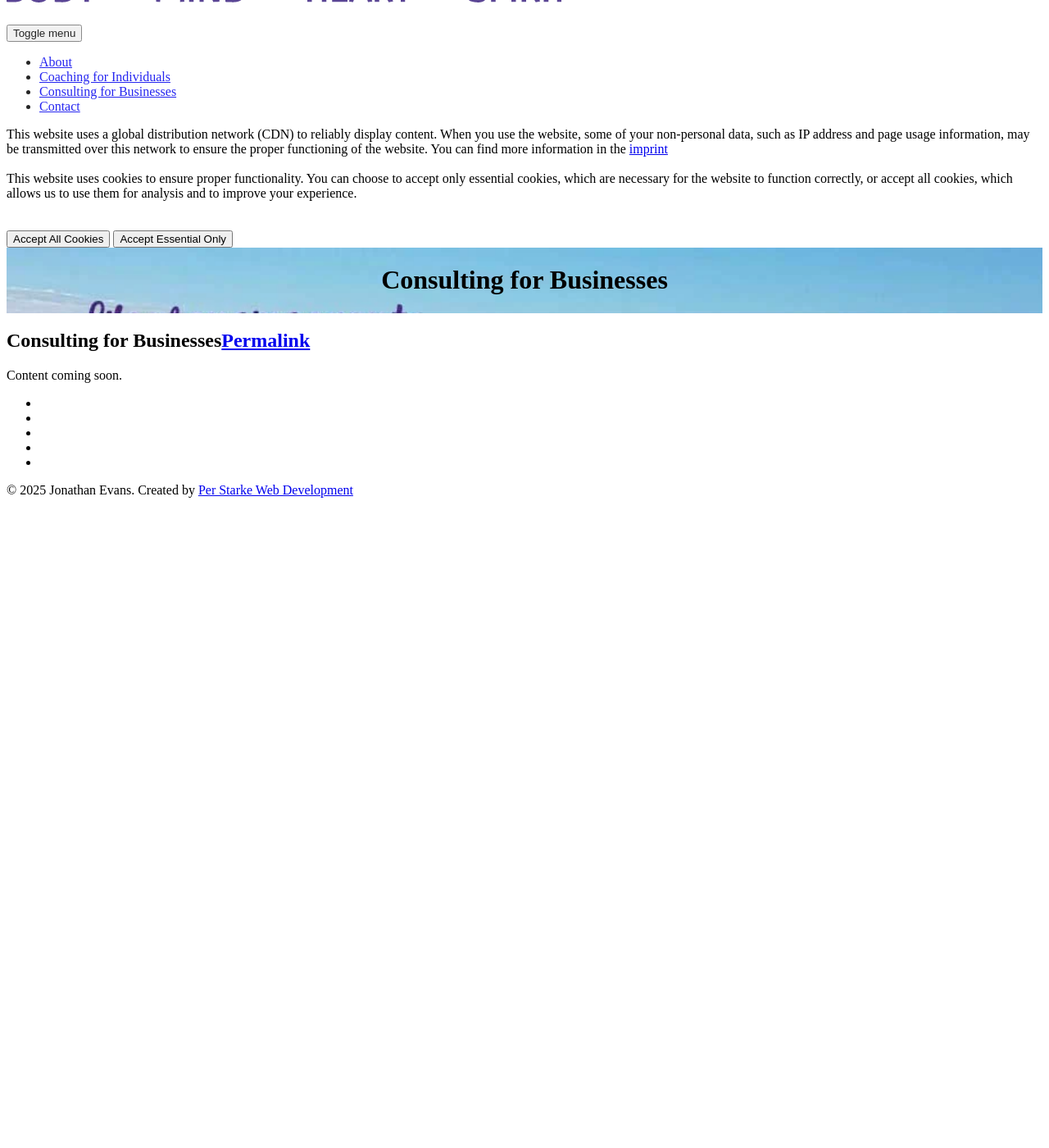
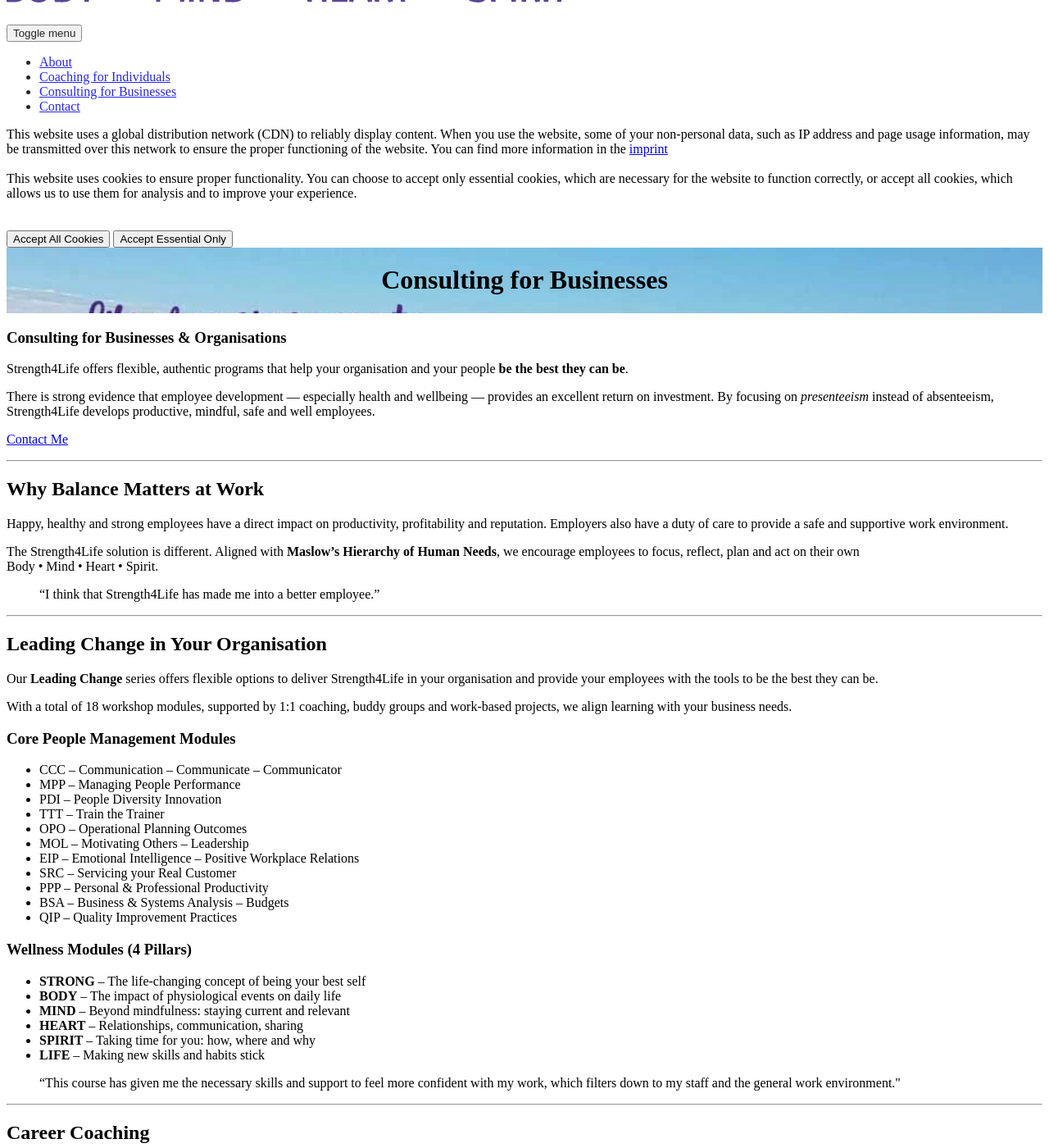
Before and after one commit to perstarke-webdev/strength4life-eu, a Jekyll site: the page built from _pages/consulting-for-businesses.html, in a window 1280 px wide and 1400 px high, scrolled down 431 px. Shown: the whole window at 82% size. Built offline with Jekyll 4.4.1, drawn with Linux system fonts in a browser that asks for light colours; cached includes are drawn as plain includes; before the commit the page ends 1046 px from its top, so only the background shows below that; some of the changed text lies outside the part shown.

Commit message:
business page

```diff
--- /dev/null
+++ b/_pages/consulting-for-businesses.html
@@ -0,0 +1,145 @@
+---
+title: "Consulting for Businesses"
+permalink: /consulting-for-businesses/
+header:
+  overlay_image: /assets/images/life-changing-events-real-difference.webp
+---
+
+<!-- INTRO -->
+<section class="site-section first-section business">
+  <h1>Consulting for Businesses & Organisations</h1>
+  <p>
+    <span class="text-red">Strength4Life</span> offers flexible, authentic programs
+    that help your organisation and your people <strong>be the best they can be</strong>.
+  </p>
+  <p>
+    There is strong evidence that employee development — especially health and wellbeing —
+    provides an excellent return on investment. By focusing on <em>presenteeism</em> instead of absenteeism,
+    Strength4Life develops productive, mindful, safe and well employees.
+  </p>
+  <p>
+    <a href="/contact/" class="btn btn--primary">Contact Me</a>
+  </p>
+</section>
+
+<hr class="section-sep">
+
+<!-- WHY BALANCE -->
+<section class="site-section business">
+  <h2>Why Balance Matters at Work</h2>
+  <p>
+    Happy, healthy and strong employees have a <span class="text-red">direct impact</span> on
+    productivity, profitability and reputation. Employers also have a duty of care to provide
+    a safe and supportive work environment.
+  </p>
+  <p>
+    The <span class="text-red">Strength4Life</span> solution is different. Aligned with
+    <strong>Maslow’s Hierarchy of Human Needs</strong>, we encourage employees to
+    focus, reflect, plan and act on their own<br>
+    <span class="pillars-highlight">Body • Mind • Heart • Spirit</span>.
+  </p>
+  <blockquote class="business-quote-red">
+    “I think that Strength4Life has made me into a better employee.”
+  </blockquote>
+</section>
+
+<hr class="section-sep">
+
+<!-- LEADING CHANGE -->
+<section class="site-section business">
+  <h2>Leading Change in Your Organisation</h2>
+  <p>
+    Our <strong>Leading Change</strong> series offers flexible options to deliver
+    Strength4Life in your organisation and provide your employees with the
+    <span class="text-red">tools</span> to be the best they can be.
+  </p>
+  <p>
+    With a total of 18 workshop modules, supported by 1:1 coaching, buddy groups
+    and work-based projects, we align learning with your business needs.
+  </p>
+
+  <div class="box-container">
+    <div class="box box-half box--primary">
+      <h3>Core People Management Modules</h3>
+      <ul class="business-list">
+        <li>CCC – Communication – Communicate – Communicator</li>
+        <li>MPP – Managing People Performance</li>
+        <li>PDI – People Diversity Innovation</li>
+        <li>TTT – Train the Trainer</li>
+        <li>OPO – Operational Planning Outcomes</li>
+        <li>MOL – Motivating Others – Leadership</li>
+        <li>EIP – Emotional Intelligence – Positive Workplace Relations</li>
+        <li>SRC – Servicing your Real Customer</li>
+        <li>PPP – Personal & Professional Productivity</li>
+        <li>BSA – Business & Systems Analysis – Budgets</li>
+        <li>QIP – Quality Improvement Practices</li>
+      </ul>
+    </div>
+
+    <div class="box box-half box--info">
+      <h3>Wellness Modules (4 Pillars)</h3>
+      <ul class="business-list">
+        <li><strong>STRONG</strong> – The life-changing concept of being your best self</li>
+        <li><strong>BODY</strong> – The impact of physiological events on daily life</li>
+        <li><strong>MIND</strong> – Beyond mindfulness: staying current and relevant</li>
+        <li><strong>HEART</strong> – Relationships, communication, sharing</li>
+        <li><strong>SPIRIT</strong> – Taking time for you: how, where and why</li>
+        <li><strong>LIFE</strong> – Making new skills and habits stick</li>
+      </ul>
+    </div>
+  </div>
+
+  <blockquote class="business-quote-red">
+    “This course has given me the necessary skills and support to feel more confident with my work,
+    which filters down to my staff and the general work environment."
+  </blockquote>
+</section>
+
+<hr class="section-sep">
+
+<!-- CAREER COACHING -->
+<section class="site-section business">
+  <h2>Career Coaching</h2>
+  <p>
+    I work with employees and leaders to build clarity, confidence and direction.
+    Through tailored <strong>1:1 coaching</strong> or small groups, we focus on
+    resilience, leadership and sustainable growth inside your organisation.
+  </p>
+  <p>
+    <a href="/contact/" class="btn btn--info">Talk about Career Coaching</a>
+  </p>
+</section>
+
+<hr class="section-sep">
+
+<!-- LEADING IN CHANGING TIMES -->
+<section class="site-section business">
+  <h2>Leading in Changing Times</h2>
+  <p>
+    The <span class="text-red">world of business has changed forever</span>. Directors, managers and leaders
+    are now responsible for guiding their organisations through transformation while staying flexible for the future.
+  </p>
+  <p>
+    Strength4Life collaborates with stakeholders to <strong>guide and facilitate</strong> your journey.
+    We offer strategic and practical solutions through workshops, facilitated meetings and 1:1 sessions
+    tailored to your context.
+  </p>
+  <blockquote class="business-quote-red">
+    “Jon, this gave me the opportunity to truly reflect on who I am and who I want to be.
+    It empowered me to take an essential step toward the leader I want to be.”
+  </blockquote>
+  <p>
+    <a href="/contact/" class="btn btn--primary">Next Steps → Contact Me</a>
+  </p>
+</section>
+
+<hr class="section-sep">
+
+<!-- CLOSING QUOTE -->
+<section class="site-section business">
+  <blockquote class="business-closing">
+    “Never stop learning, because life never stops teaching.”
+    <br>
+    <a href="/contact/" class="btn btn--primary" style="font-style: normal;">Contact Me</a>
+  </blockquote>
+</section>
--- a/_pages/consulting-for-businesses.md
+++ /dev/null
@@ -1,10 +0,0 @@
----
-title: "Consulting for Businesses"
-permalink: /consulting-for-businesses/
-header:
-  overlay_image: /assets/images/life-changing-events-real-difference.webp
----
-
-# Consulting for Businesses
-
-Content coming soon.
```
Also changed, not shown: _pages/coaching-for-individuals.html (+9 -10 lines), assets/css/custom-styles.css (+40 -2 lines).
